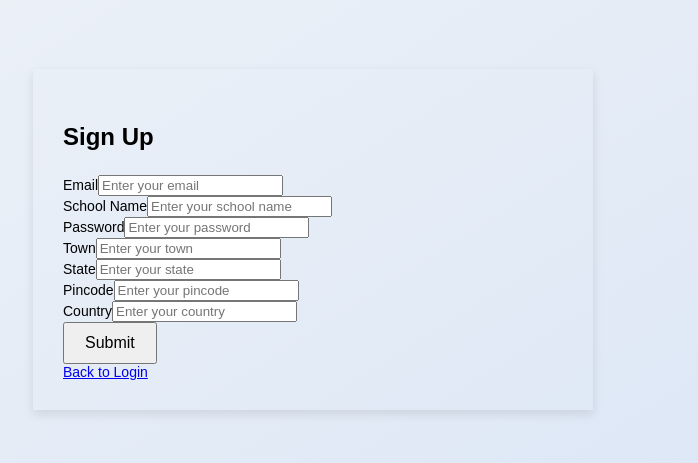
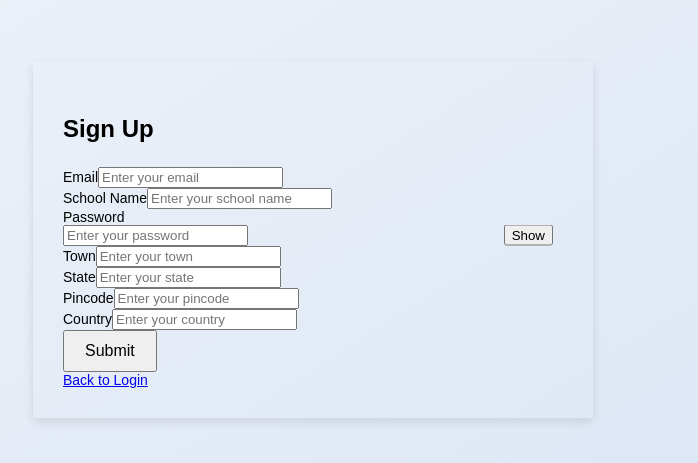
Before and after one commit to narayanan1208/student-management-portal, a React (Vite) app in the folder frontend/: page /signup in a window 1280 px wide. Shown: the part 161-624 px from the top of the page, without its empty margins (327-1025 px from the left). Built offline with nearby package versions, Linux system fonts and the light colour scheme.

Commit message:
Added authentication headers for sign up operation

```diff
--- a/frontend/src/components/pages/SignUp.tsx
+++ b/frontend/src/components/pages/SignUp.tsx
@@ -1,12 +1,14 @@
-import React from "react";
+import React, { useState } from "react";
 import { Form, Button, Card } from "react-bootstrap";
 import { useDispatch } from "react-redux";
 import { signUpUser } from "../redux-toolkit/authentication/AuthenticationActions";
 import { AppDispatch } from "../../../store";
 import { Link } from "react-router-dom";
+import { resetError } from "../redux-toolkit/authentication/AuthenticationSlice";
 
 const SignupPage = () => {
   const dispatch = useDispatch<AppDispatch>();
+  const [showPassword, setShowPassword] = useState(false);
 
   const handleSubmit = async (e: React.FormEvent<HTMLFormElement>) => {
     e.preventDefault(); // Prevent default form submission
@@ -26,6 +28,7 @@ const SignupPage = () => {
       await dispatch(signUpUser(user)).unwrap(); // Await signupUser to complete
       alert("Signup successful!");
     } catch (error) {
+      dispatch(resetError());
       alert("Signup failed. Please try again.");
     }
   };
@@ -75,12 +78,27 @@ const SignupPage = () => {
           </Form.Group>
           <Form.Group controlId="Password" className="mb-3">
             <Form.Label>Password</Form.Label>
-            <Form.Control
-              type="password"
-              name="Password"
-              required
-              placeholder="Enter your password"
-            />
+            <div style={{ position: "relative" }}>
+              <Form.Control
+                type={showPassword ? "text" : "password"}
+                name="Password"
+                required
+                placeholder="Enter your password"
+              />
+              <Button
+                variant="outline-secondary"
+                size="sm"
+                onClick={() => setShowPassword(!showPassword)} // Toggle password visibility
+                style={{
+                  position: "absolute",
+                  top: "50%",
+                  right: "10px",
+                  transform: "translateY(-50%)",
+                }}
+              >
+                {showPassword ? "Hide" : "Show"}
+              </Button>
+            </div>
           </Form.Group>
           <Form.Group controlId="Town" className="mb-3">
             <Form.Label>Town</Form.Label>
--- a/frontend/src/components/redux-toolkit/authentication/AuthenticationSlice.ts
+++ b/frontend/src/components/redux-toolkit/authentication/AuthenticationSlice.ts
@@ -55,6 +55,8 @@ const authSlice = createSlice({
         state.loading = false;
         state.user = action.payload.user;
         state.isAuthenticated = true;
+        localStorage.setItem("accessToken", action.payload.access);
+        localStorage.setItem("refreshToken", action.payload.refresh);
       });
       builder.addCase(signUpUser.rejected, (state, action) => {
         state.loading = false;
--- a/frontend/src/components/redux-toolkit/student/StudentService.ts
+++ b/frontend/src/components/redux-toolkit/student/StudentService.ts
@@ -3,21 +3,41 @@ import { Student } from "./StudentSlice";
 
 const BASE_URL = "http://127.0.0.1:8000/students/";
 
+const axiosInstance = axios.create({
+  baseURL: BASE_URL,
+});
+
+// Add an interceptor to attach the token
+axiosInstance.interceptors.request.use(
+  (config) => {
+    const token = localStorage.getItem("accessToken"); // Assuming token is stored in localStorage
+    console.log("Access Token in Interceptor:", token);
+    if (token) {
+      config.headers["Authorization"] = `Bearer ${token}`;
+    }
+    return config;
+  },
+  (error) => {
+    return Promise.reject(error);
+  }
+);
+
 // Fetch all students
 export const fetchStudents = async () => {
-  const response = await axios.get(BASE_URL);
+  const response = await axiosInstance.get(BASE_URL);
   return response.data;
 };
 
 // Add a new student
 export const createStudent = async (student: Student) => {
-  const response = await axios.post(BASE_URL, student);
+  const response = await axiosInstance.post(BASE_URL, student);
   return response.data;
 };
 
 // Update a student
 export const editStudent = async (studentId: number, student: Student) => {
-  const response = await axios.put(`${BASE_URL}${studentId}/`, {
+  const response = await axiosInstance.put(`${BASE_URL}${studentId}/`, {
+    standard: student.standard,
     firstName: student.firstName,
     lastName: student.lastName,
     registrationNo: student.registrationNo,
@@ -29,75 +49,6 @@ export const editStudent = async (studentId: number, student: Student) => {
 
 // Delete a student
 export const removeStudent = async (studentId: number) => {
-  const response = await axios.delete(`${BASE_URL}${studentId}/`);
+  const response = await axiosInstance.delete(`${BASE_URL}${studentId}/`);
   return response.data;
 };
-
-
-// import axios from "axios";
-// import { createAsyncThunk } from "@reduxjs/toolkit";
-// import { Student } from "./StudentSlice";
-
-// export const getStudents = createAsyncThunk(
-//   "students/getStudents",
-//   async (_, thunkAPI) => {
-//     try {
-//       const response = await axios.get("http://127.0.0.1:8000/students/");
-//       return response.data;
-//     } catch (error: any) {
-//       return thunkAPI.rejectWithValue(error.response.data);
-//     }
-//   }
-// );
-
-// export const addStudent = createAsyncThunk(
-//   "students/addStudents",
-//   async (payload: { student: Student }, thunkAPI) => {
-//     try {
-//       const response = await axios.post(
-//         `http://127.0.0.1:8000/students/`,
-//         payload.student
-//       );
-//       return response.data;
-//     } catch (error: any) {
-//       return thunkAPI.rejectWithValue(error.response?.data);
-//     }
-//   }
-// );
-
-// export const updateStudent = createAsyncThunk(
-//   "students/updateStudents",
-//   async ({ studentId, student }: { studentId: number, student: Student }, thunkAPI) => {
-//     try {
-//       const response = await axios.put(
-//         `http://127.0.0.1:8000/students/${studentId}/`,
-//         {
-//           firstName: student.firstName,
-//           lastName: student.lastName,
-//           registrationNo: student.registrationNo,
-//           email: student.email,
-//           course: student.course,
-//         }
-//       );
-//       return response.data;
-//     } catch (error: any) {
-//       return thunkAPI.rejectWithValue(error.response?.data);
-//     }
-//   }
-// );
-
-// export const deleteStudent = createAsyncThunk(
-//   "students/deleteStudent",
-//   async (studentId: number, { rejectWithValue }) => {
-//     try {
-//       const response = await axios.delete(
-//         `http://127.0.0.1:8000/students/${studentId}/`
-//       );
-//       return response.data;
-//     } catch (error: any) {
-//       return rejectWithValue(
-//         error.response?.data || "Failed to delete student"
-//       );
-//     }
-//   }
-// );
--- a/frontend/src/components/redux-toolkit/student/StudentSlice.ts
+++ b/frontend/src/components/redux-toolkit/student/StudentSlice.ts
@@ -8,6 +8,7 @@ import {
 
 export interface Student {
   studentId?: number;
+  standard: string,
   firstName: string;
   lastName: string;
   registrationNo: string;
```
